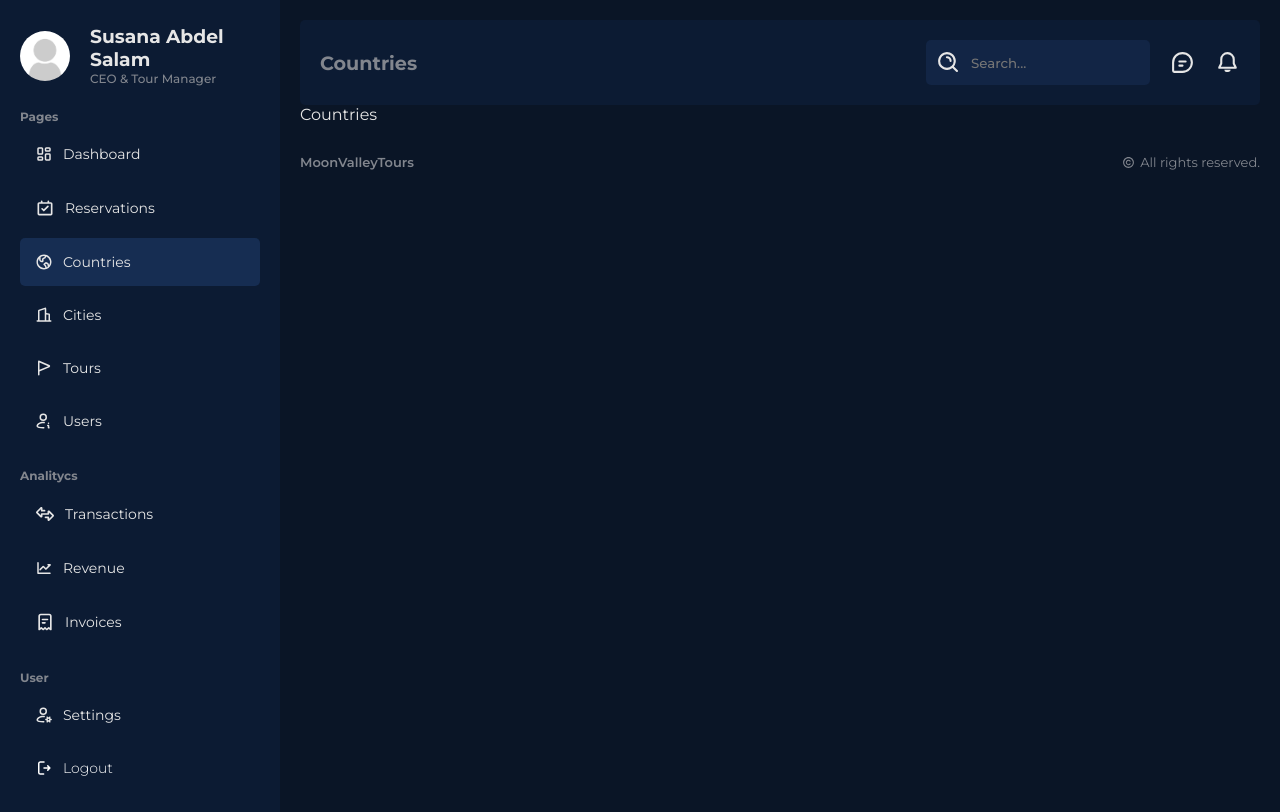
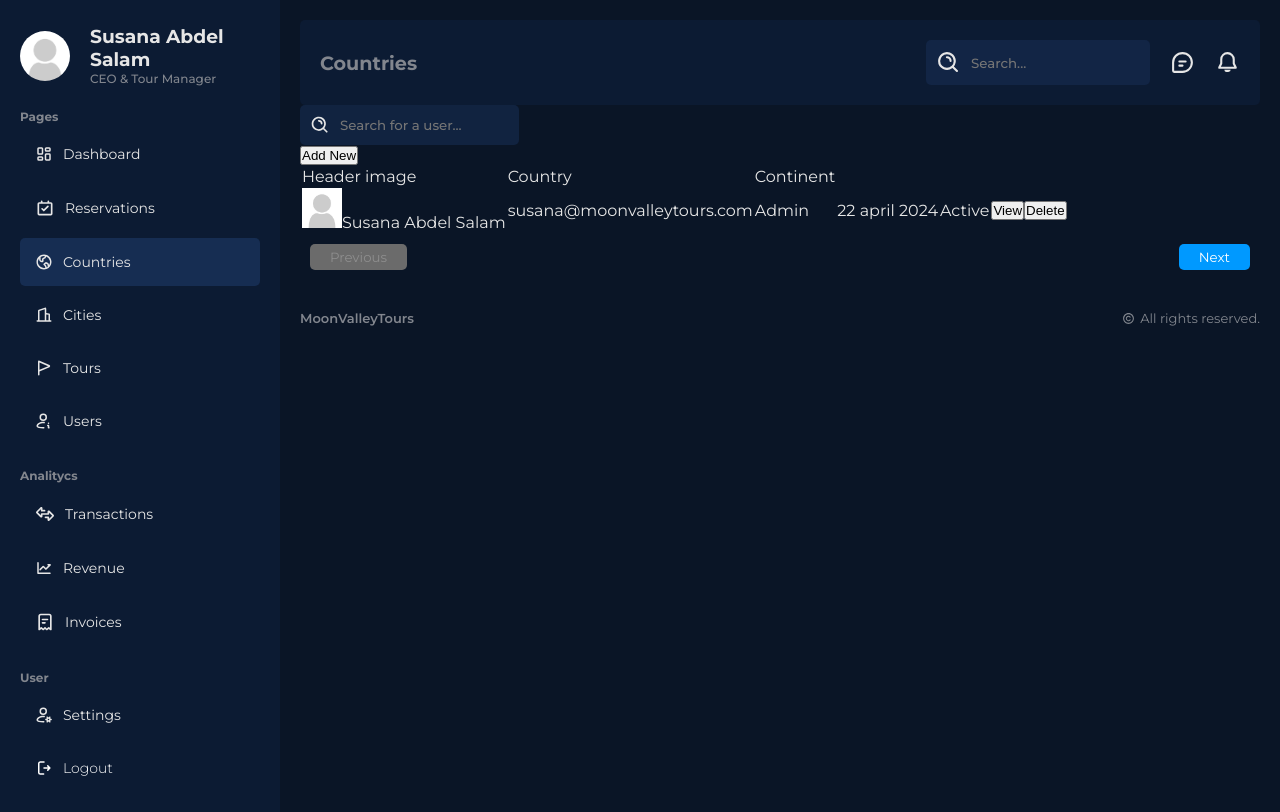
Before and after one commit to BrianZenhom/moonvalleytours-dashboard, a Next.js app: page /dashboard/countries in a window 1280 px wide. Built offline with nearby package versions, Linux system fonts and the light colour scheme.

Commit message:
Add styles and functionality to the countries page

```diff
--- a/app/dashboard/countries/page.jsx
+++ b/app/dashboard/countries/page.jsx
@@ -1,5 +1,64 @@
+import styles from '@/app/ui/dashboard/countries/countries.module.css';
+import Pagination from '@/app/ui/dashboard/pagination/pagination';
+import Search from '@/app/ui/dashboard/search/search';
+import Image from 'next/image';
+import Link from 'next/link';
+
 const CountriesPage = () => {
-  return <div>Countries</div>;
+  return (
+    <div className={styles.container}>
+      <div className={styles.top}>
+        <Search placeholder="Search for a user..." />
+        <Link href="/dashboard/users/add">
+          <button className={styles.addButton}>Add New</button>
+        </Link>
+      </div>
+      <table className={styles.table}>
+        <thead>
+          <tr>
+            <td>Header image</td>
+            <td>Country</td>
+            <td>Continent</td>
+          </tr>
+        </thead>
+        <tbody>
+          <tr>
+            <td>
+              <div className={styles.user}>
+                <Image
+                  src="/noavatar.png"
+                  alt=""
+                  width="40"
+                  height="40"
+                  className={styles.userImage}
+                />
+                Susana Abdel Salam
+              </div>
+            </td>
+            <td>susana@moonvalleytours.com</td>
+            <td>Admin</td>
+            <td>22 april 2024</td>
+            <td>Active</td>
+            <td>
+              <div className={styles.buttons}>
+                <Link href="/">
+                  <button className={`${styles.button} ${styles.view}`}>
+                    View
+                  </button>
+                </Link>
+                <Link href="/">
+                  <button className={`${styles.button} ${styles.delete}`}>
+                    Delete
+                  </button>
+                </Link>
+              </div>
+            </td>
+          </tr>
+        </tbody>
+      </table>
+      <Pagination />
+    </div>
+  );
 };
 
 export default CountriesPage;
--- a/app/ui/dashboard/countries/countries.module.css
+++ b/app/ui/dashboard/countries/countries.module.css
@@ -0,0 +1,10 @@
+.grid {
+  display: grid;
+  grid-template-columns: repeat(3, 1fr); /* Adjust based on your columns */
+  grid-gap: 10px;
+}
+
+.grid div {
+  border: 1px solid #dddddd;
+  padding: 8px;
+}
```
